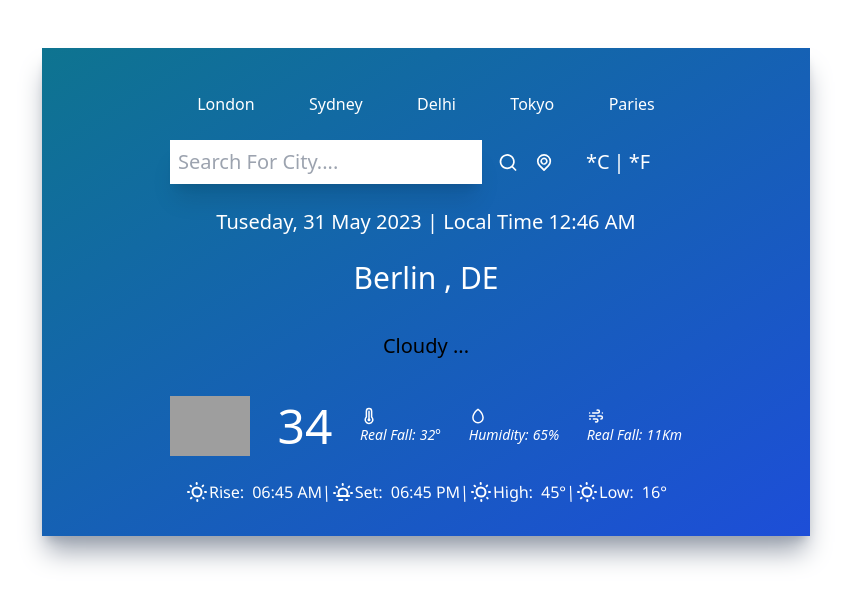
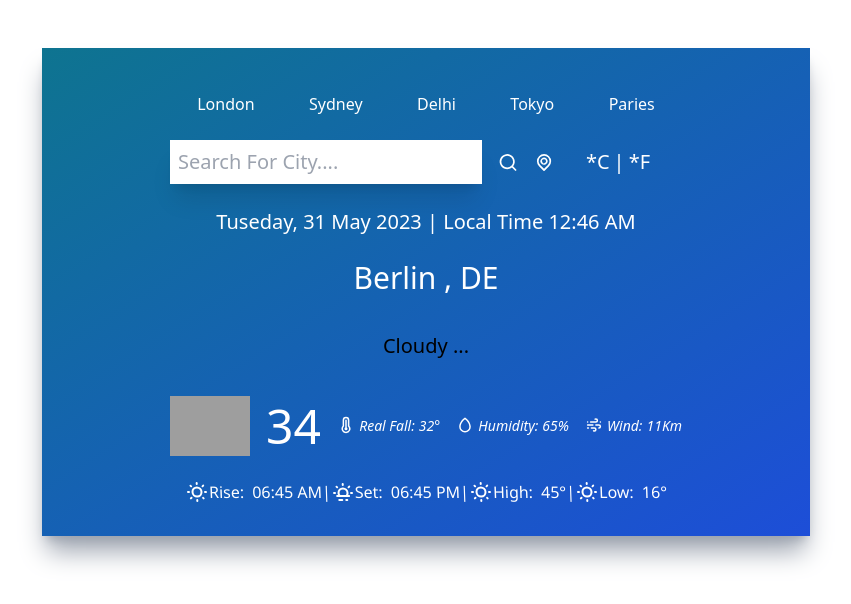
Before and after one commit to Dager1/WeatherApp, a React (Vite) app: page / in a window 1280 px wide. Shown: the top 604 px of the page, without its empty margins (214-1065 px from the left). Built offline with nearby package versions, Linux system fonts and the light colour scheme; grey boxes are pictures that could not be loaded.

Commit message:
style:added flex

```diff
--- a/src/components/TemperatureAndDeatails.jsx
+++ b/src/components/TemperatureAndDeatails.jsx
@@ -20,23 +20,23 @@ function TemperatureAndDeatails() {
         <p className="text-5xl ">34</p>
 
         <div className="flex flex-col space-y-2">
-          <div className="felx font-light text-sm italic justify-center">
+          <div className="flex font-light text-sm italic justify-center">
             <UilTemperature size={18} className="mr-1" />
             Real Fall:
             <span className="font-medium ml-1">32°</span>
           </div>
         </div>
         <div className="flex flex-col space-y-2">
-          <div className="felx font-light text-sm italic justify-center">
+          <div className="flex font-light text-sm italic justify-center">
             <UilTear size={18} className="mr-1" />
             Humidity:
             <span className="font-medium ml-1">65%</span>
           </div>
         </div>
         <div className="flex flex-col space-y-2">
-          <div className="felx font-light text-sm italic justify-center">
+          <div className="flex font-light text-sm italic justify-center">
             <UilWind size={18} className="mr-1" />
-            Real Fall:
+            Wind:
             <span className="font-medium ml-1">11Km</span>
           </div>
         </div>
```
